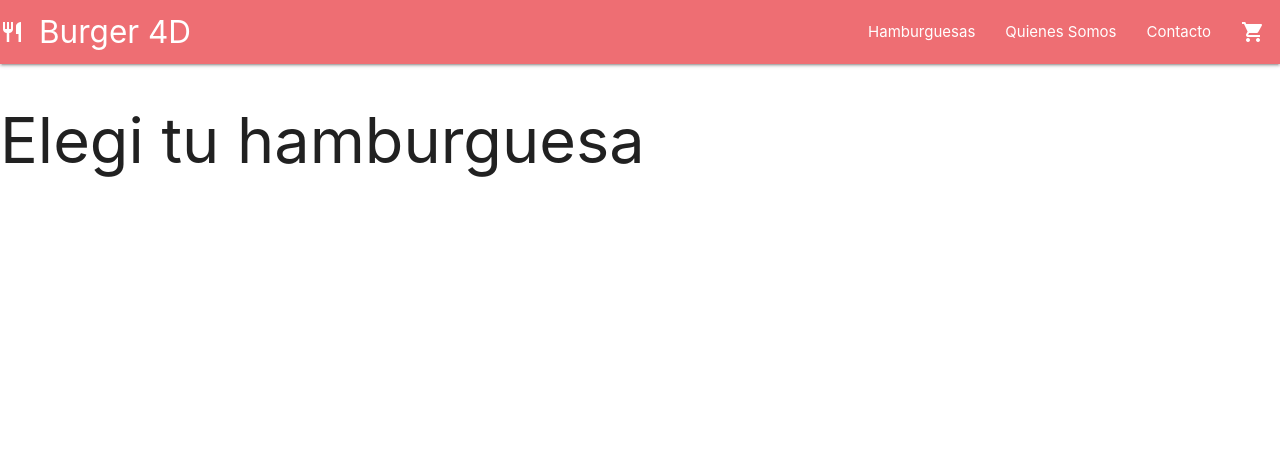
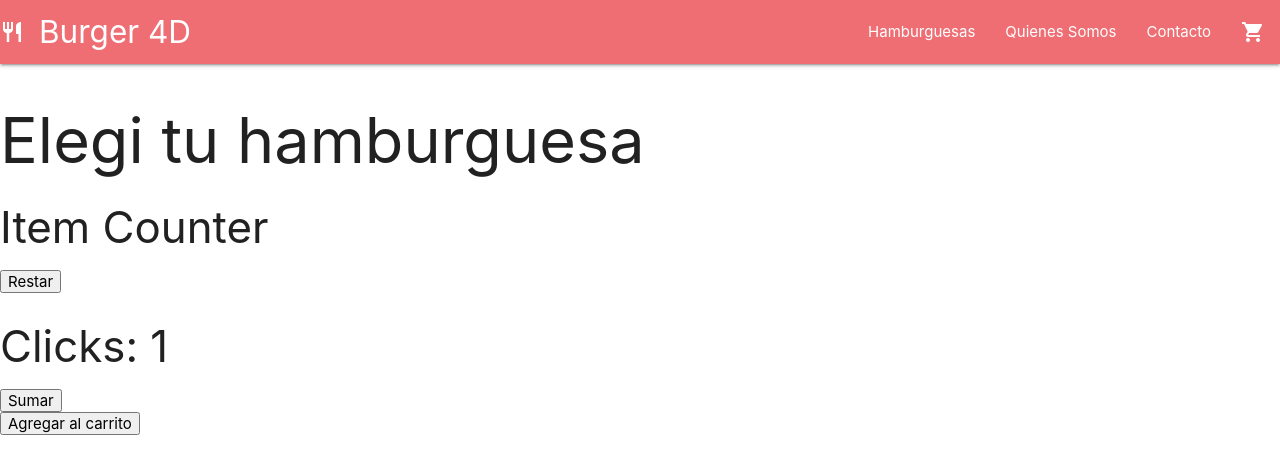
Before and after one commit to anahinarvaez/coderhouse-react, a React (Create React App) app: page / in a window 1280 px wide. Shown: the top 474 px of the page. Built offline with nearby package versions, Linux system fonts and the light colour scheme.

Commit message:
entrega4

```diff
--- a/package.json
+++ b/package.json
@@ -9,6 +9,7 @@
     "react": "^18.2.0",
     "react-dom": "^18.2.0",
     "react-scripts": "5.0.1",
+    "sweetalert2": "^11.4.24",
     "web-vitals": "^2.1.4"
   },
   "scripts": {
--- a/src/App.js
+++ b/src/App.js
@@ -1,15 +1,20 @@
 import './App.css';
 import NavBar from './components/navbar/navbar';
 import ItemListContainer from './components/Card/ItemListContainer';
+import ItemCount from './components/Card/ItemCount';
 
 function App() {
   return (
     <div>
       <NavBar></NavBar>
       <ItemListContainer greeting="Elegi tu hamburguesa"/>
+      <ItemCount initial={1} stock={3}/>
     </div>
 
+
   );
+
+
 }
 
 
--- /dev/null
+++ b/src/components/Card/ItemCount.jsx
@@ -0,0 +1,38 @@
+import React, { useState } from "react";
+import Swal from "sweetalert2";
+
+function ItemCount({ stock, initial}) {
+
+
+  const [clicks, setClicks] = useState(initial);
+
+  const handlerIncrement = () => {
+    if (clicks < stock){setClicks(clicks + 1);}
+
+  }
+  const handlerDecrement = () => {
+    if (clicks > initial){setClicks(clicks - 1);}
+  }
+
+  const onAdd = () => {
+    Swal.fire({
+      position: 'top-end',
+      icon: 'success',
+      title: `fue agregado al carrito ${clicks} ${clicks > 1 ? 'items' : 'item'}`,
+      showConfirmButton: false,
+      timer: 1500
+    })
+  }
+  return (
+    <div>
+      <h3>Item Counter</h3>
+      <button onClick={handlerDecrement}>Restar</button>
+      <h3>Clicks: {clicks}</h3>
+      <button onClick={handlerIncrement}>Sumar</button>
+      <br/>
+      <button onClick={onAdd}>Agregar al carrito</button>
+    </div>
+  );
+}
+
+export default ItemCount;
```
Also changed, not shown: 1 other file (tests, documents, lock files or other folders).
